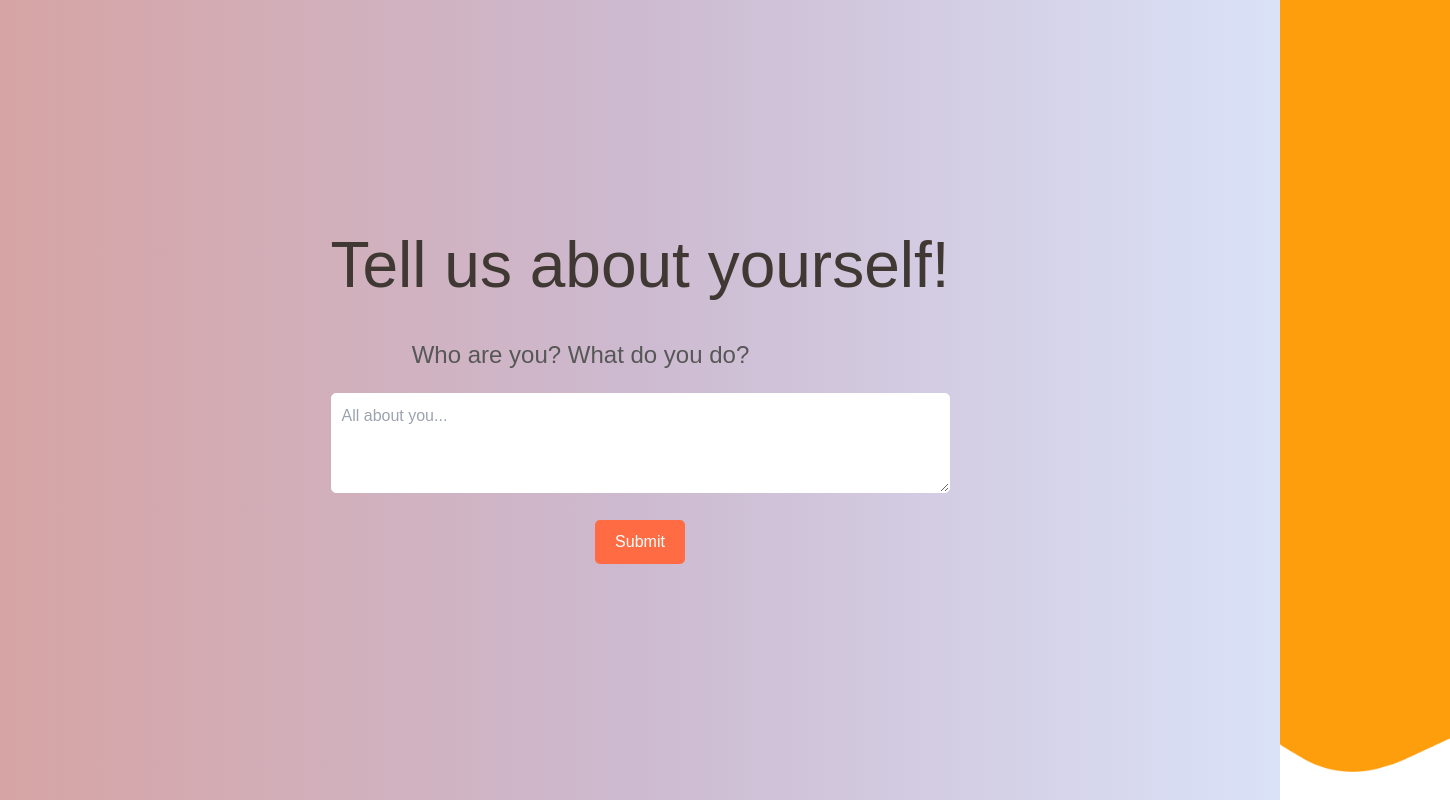
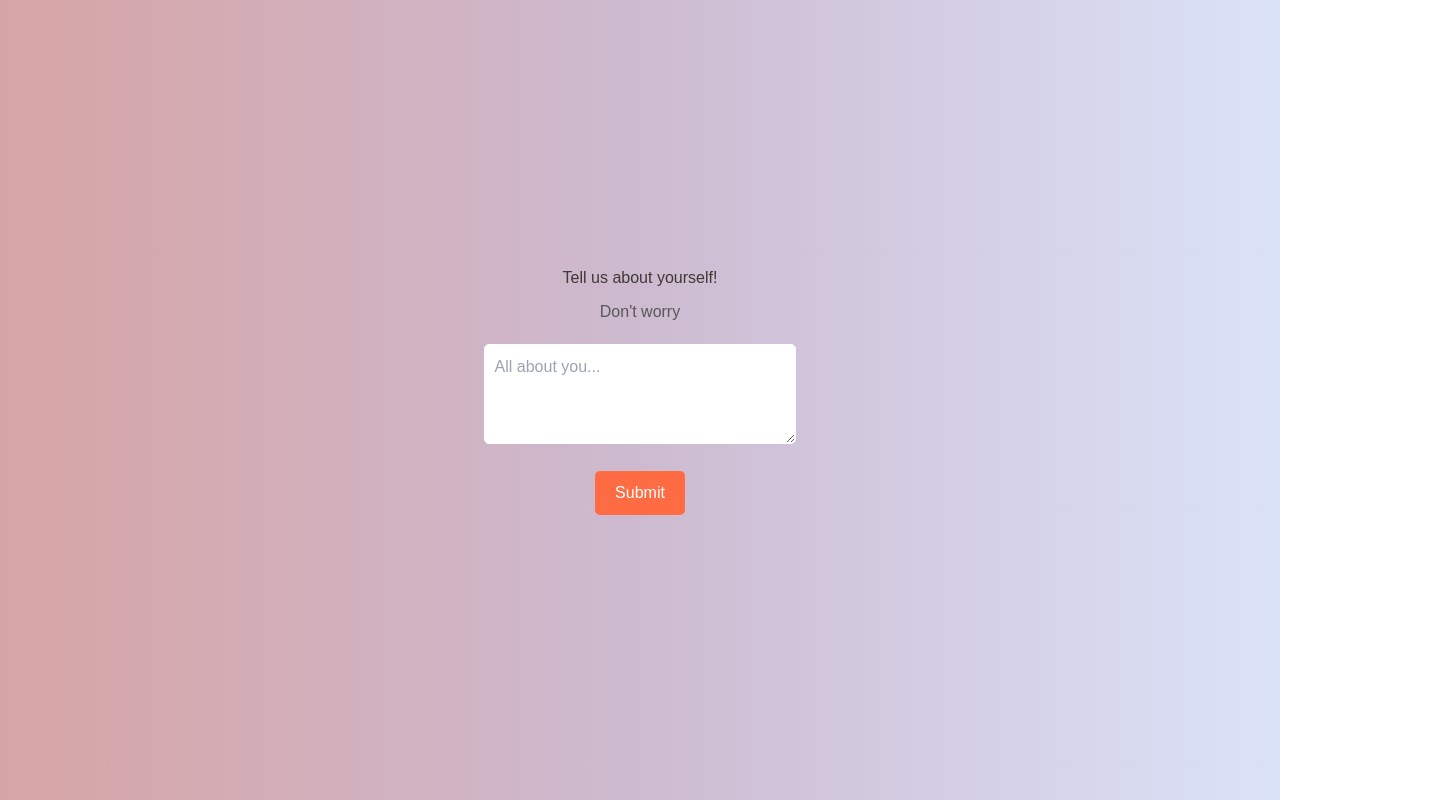
Before and after one commit to KhoaNguyenAn/Toritomo, a React (Create React App) app: page /Preferences in a window 1280 px wide. Shown: the whole page, 1450 px wide, since content can reach past the window. Built offline with nearby package versions, Linux system fonts and the light colour scheme.

Commit message:
claned up the preferences and profile js pages

```diff
--- a/package.json
+++ b/package.json
@@ -5,8 +5,6 @@
   "dependencies": {
     "@emotion/react": "^11.10.5",
     "@emotion/styled": "^11.10.5",
-    "@material-ui/core": "^4.12.4",
-    "@material-ui/icons": "^4.11.3",
     "@mui/icons-material": "^5.11.0",
     "@mui/material": "^5.11.0",
     "@react-spring/web": "^9.5.5",
@@ -15,6 +13,7 @@
     "@testing-library/user-event": "^13.5.0",
     "autoprefixer": "^10.4.18",
     "axios": "^1.6.7",
+    "firebase": "^10.8.1",
     "mdb-react-ui-kit": "^7.2.0",
     "postcss": "^8.4.35",
     "react": "^18.2.0",
--- a/src/App.css
+++ b/src/App.css
@@ -3,7 +3,8 @@
 @import 'tailwindcss/utilities';
 @import url('https://fonts.googleapis.com/css2?family=Readex+Pro:wght@200;300;400;500;600;700;800&display=swap');
 
-html, body {
+html,
+body {
   margin: 0;
   padding: 0;
   text-align: center;
@@ -23,7 +24,7 @@ h2 {
 }
 
 .primary-button {
-    color: rgb(255,255,255);
+  color: rgb(255, 255, 255);
   text-transform: uppercase;
   font-size: 15px;
   background: linear-gradient(45deg, rgb(254, 48, 114), rgb(255, 89, 64));
@@ -57,6 +58,7 @@ img {
   max-width: 100%;
   height: auto;
 }
+
 .App {
   min-height: 100vh;
   width: 85vw;
@@ -70,9 +72,11 @@ nav {
   justify-content: space-between;
   min-height: 90px;
 }
+
 .navbar-menu-container {
   display: none;
 }
+
 .navbar-links-container a {
   margin-right: 3rem;
   text-decoration: none;
@@ -80,6 +84,7 @@ nav {
   font-size: 1.1rem;
   font-weight: 600;
 }
+
 .primary-button {
   padding: 0.9rem 1.75rem;
   background-color: white;
@@ -91,21 +96,26 @@ nav {
   font-weight: 600;
   transition: 0.2s;
 }
+
 .navbar-cart-icon {
   font-size: 1.15rem;
 }
+
 .primary-button:hover {
   background-color: rgb(234, 234, 234);
 }
+
 .navbar-menu-container svg {
   font-size: 1.5rem;
   cursor: pointer;
 }
+
 .home-banner-container {
   position: relative;
   display: flex;
   padding-top: 3rem;
 }
+
 .home-bannerImage-container {
   position: absolute;
   top: -100px;
@@ -113,10 +123,12 @@ nav {
   z-index: -2;
   max-width: 700px;
 }
+
 .home-image-section {
   max-width: 600px;
   flex: 1;
 }
+
 .home-text-section {
   flex: 1;
   display: flex;
@@ -124,13 +136,17 @@ nav {
   justify-content: center;
   align-items: flex-start;
 }
+
 .primary-heading {
   font-size: clamp(2rem, 5vw, 4rem);
   color: #4c4c4c;
   max-width: 2000px;
-  white-space: nowrap; /* Prevent text from wrapping to a new line */
-  overflow: hidden; /* Hide overflow */
-  text-overflow: ellipsis; /* Indicate that text is cut off */
+  white-space: nowrap;
+  /* Prevent text from wrapping to a new line */
+  overflow: hidden;
+  /* Hide overflow */
+  text-overflow: ellipsis;
+  /* Indicate that text is cut off */
 }
 
 .primary-text {
@@ -139,6 +155,7 @@ nav {
   color: #6a6a6a;
   margin: 1.5rem 0rem;
 }
+
 .secondary-button {
   padding: 1rem 2.5rem;
   background-color: #fe9e0d;
@@ -154,13 +171,16 @@ nav {
   align-items: center;
   justify-content: center;
 }
+
 .secondary-button svg {
   margin-left: 0.75rem;
   font-size: 1.5rem;
 }
+
 .secondary-button:hover {
   background-color: #e48f0f;
 }
+
 .about-section-container {
   margin-top: 20rem;
   position: relative;
@@ -168,30 +188,36 @@ nav {
   align-items: center;
   justify-content: space-between;
 }
+
 .about-background-image-container {
   position: absolute;
   left: -150px;
   z-index: -2;
 }
+
 .about-section-image-container {
   flex: 0.9;
   margin-right: 1rem;
 }
+
 .about-section-text-container {
   flex: 1;
   justify-content: center;
   display: flex;
   flex-direction: column;
 }
+
 .primary-subheading {
   font-weight: 700;
   color: #fe9e0d;
   font-size: 1.15rem;
 }
+
 .about-buttons-container {
   margin-top: 2rem;
   display: flex;
 }
+
 .watch-video-button {
   margin-left: 2rem;
   background-color: transparent;
@@ -207,13 +233,16 @@ nav {
   align-items: center;
   justify-content: center;
 }
+
 .watch-video-button svg {
   font-size: 3rem;
   margin-right: 1rem;
 }
+
 .contact-page-wrapper h1 {
   max-width: 900px !important;
 }
+
 .contact-page-wrapper {
   display: flex;
   align-items: center;
@@ -221,6 +250,7 @@ nav {
   flex-direction: column;
   margin: 6rem 0rem;
 }
+
 .contact-form-container {
   background-color: white;
   max-width: 700px;
@@ -231,6 +261,7 @@ nav {
   padding: 1rem;
   border-radius: 5rem;
 }
+
 .contact-form-container input {
   flex: 1;
   height: 100%;
@@ -239,22 +270,27 @@ nav {
   font-size: 1.3rem;
   padding: 0.5rem 1rem;
 }
+
 .footer-wrapper {
   margin: 6rem 0rem;
   display: flex;
   margin-top: 10rem;
 }
+
 .footer-logo-container {
   max-width: 110px;
 }
+
 .footer-icons {
   margin-top: 2.5rem;
 }
+
 .footer-icons svg {
   font-size: 1.5rem;
   margin-right: 1.25rem;
   color: #585858;
 }
+
 /* .footer-section-one {
   border: 2px solid blue;
 } */
@@ -263,17 +299,20 @@ nav {
   display: flex;
   justify-content: flex-end;
 }
+
 .footer-section-columns {
   display: flex;
   flex-direction: column;
   min-width: 190px;
 }
+
 .footer-section-columns span {
   margin: 0.25rem 0rem;
   font-weight: 600;
   color: #4c4c4c;
   cursor: pointer;
 }
+
 .testimonial-section-bottom {
   margin-top: 2rem;
   background-color: white;
@@ -286,9 +325,11 @@ nav {
   flex-direction: column;
   text-align: center;
 }
+
 .testimonial-section-bottom {
   margin: 2rem auto;
 }
+
 .testimonial-section-bottom p {
   font-weight: 700;
   color: #515151;
@@ -296,30 +337,37 @@ nav {
   font-size: 1.1rem;
   margin: 2rem 0rem;
 }
+
 .testimonials-stars-container svg {
   margin: 0rem 0.25rem;
   font-size: 1.5rem;
   color: #fe9e0d;
 }
+
 .testimonial-section-bottom h2 {
   margin-top: 1.5rem;
 }
+
 .work-section-wrapper {
   margin-top: 15rem;
 }
+
 .work-section-top p {
   text-align: center;
   max-width: 600px !important;
 }
+
 .work-section-top h1 {
   max-width: 700px !important;
 }
+
 .work-section-top {
   display: flex;
   justify-content: center;
   align-items: center;
   flex-direction: column;
 }
+
 .work-section-info {
   width: 290px;
   min-height: 350px;
@@ -334,9 +382,11 @@ nav {
   color: #505050;
   margin: 1rem 2rem;
 }
+
 .work-section-info h2 {
   margin: 1rem 0rem;
 }
+
 .work-section-bottom {
   margin-top: 5rem;
   display: flex;
@@ -344,6 +394,7 @@ nav {
   align-items: center;
   flex-wrap: wrap;
 }
+
 .work-section-info p {
   flex: 1;
   display: flex;
@@ -356,86 +407,108 @@ nav {
     margin-right: 1rem;
     font-size: 1rem;
   }
+
   .primary-button {
     font-size: 1rem;
   }
+
   .home-bannerImage-container {
     max-width: 600px;
   }
 }
+
 @media (max-width: 800px) {
   .nav-logo-container {
     max-width: 140px;
   }
+
   .navbar-links-container {
     display: none;
   }
+
   .navbar-menu-container {
     display: flex;
   }
+
   .home-bannerImage-container {
     max-width: 450px;
   }
+
   .home-banner-container,
   .about-section-container {
     flex-direction: column-reverse;
     align-items: center;
     justify-content: center;
   }
+
   .about-section-container {
     flex-direction: column;
   }
+
   .home-image-section,
   .about-section-image-container {
     width: 100%;
     max-width: 400px;
   }
+
   .primary-heading {
     text-align: center;
     max-width: 90%;
   }
+
   .primary-text {
     text-align: center;
     max-width: 80%;
   }
+
   .home-text-section,
   .about-section-text-container {
     justify-content: center;
     align-items: center;
     margin-top: 4rem;
   }
+
   .secondary-button {
     font-size: 1rem;
     padding: 0.8rem 2rem;
     cursor: pointer;
   }
+
   .about-section-container {
     margin-top: 5rem !important;
   }
+
   .about-buttons-container {
     justify-content: center;
     flex-direction: column;
   }
+
   .primary-subheading {
     text-align: center;
   }
+
   .watch-video-button {
     margin-left: 0rem !important;
     margin-top: 1rem;
     font-size: 1rem !important;
   }
+
   .watch-video-button svg {
     margin-right: 0.5rem !important;
   }
+
   .about-section-image-container {
     margin-right: 0rem !important;
   }
+
   .work-section-wrapper {
     margin-top: 5rem !important;
   }
+
   .work-section-bottom {
     margin-top: 1rem !important;
   }
+
   .contact-form-container {
     padding: 0.5rem !important;
     flex-direction: column;
@@ -443,6 +516,7 @@ nav {
     align-items: center;
     border-radius: 1rem !important;
   }
+
   .contact-form-container input {
     font-size: 1rem !important;
     max-width: 100%;
@@ -450,21 +524,27 @@ nav {
     margin-bottom: 0.8rem !important;
     text-align: center;
   }
+
   .footer-wrapper {
     flex-direction: column;
   }
+
   .footer-section-two {
     flex-direction: column;
     margin-top: 2rem;
   }
+
   .footer-section-columns {
     margin: 1rem 0rem;
   }
+
   .App {
     max-width: 95vw;
   }
 }
+
 @media (max-width: 600px) {
+
   .home-bannerImage-container,
   .about-background-image-container {
     display: none;
@@ -504,7 +584,8 @@ textarea {
   border: 1px solid #ffffff;
   border-radius: 5px;
   resize: vertical;
-  min-height: 100px; /* Adjust based on your preference */
+  min-height: 100px;
+  /* Adjust based on your preference */
 }
 
 button {
@@ -547,6 +628,14 @@ button:hover {
 }
 
 
+html,
+body {
+  margin: 0;
+  padding: 0;
+  width: 100%;
+  height: 100%;
+  background-image: linear-gradient(to left, #DAE2F8, rgb(205, 186, 208), #D6A4A4);
+}
 
 .full-screen-container {
   display: flex;
@@ -555,10 +644,20 @@ button:hover {
   justify-content: center;
   padding: 20px;
   margin: 0 auto;
-  width: 100vw; /* 100% of the viewport width */
-  height: 100vh; /* 100% of the viewport height */
-  background-image: linear-gradient(to left, #DAE2F8, rgb(205, 186, 208), #D6A4A4);
+  width: 100vw;
+  /* 100% of the viewport width */
+  min-height: 100vh;
+  /* Minimum 100% of the viewport height */
+  box-sizing: border-box;
+  /* Ensures padding does not affect the overall dimensions */
 }
+
+/* Ensure the body takes at least the full height of the viewport */
+body {
+  display: flex;
+  flex-direction: column;
+}
+
 
 
 /*-------- Service  --------*/
--- /dev/null
+++ b/src/Components/Preferences.css
@@ -0,0 +1,103 @@
+.profile-section-wrapper {
+    display: flex;
+    flex-direction: column;
+    align-items: center;
+    justify-content: center;
+    padding: 20px;
+    margin: 0 auto;
+    max-width: 600px;
+
+}
+
+.preferences-primary-heading {
+    text-align: center;
+    margin-bottom: 10px;
+    color: #3f3833;
+}
+
+.preferences-sub-heading {
+    text-align: center;
+    margin-bottom: 20px;
+    color: #575757;
+}
+
+.input-preferences {
+    width: 100%;
+    padding: 10px;
+    margin-bottom: 20px;
+    border: 1px solid #ffffff;
+    border-radius: 5px;
+    resize: vertical;
+    min-height: 100px;
+    /* Adjust based on your preference */
+}
+
+button {
+    padding: 10px 20px;
+    border: none;
+    border-radius: 5px;
+    background-color: #ff6c43;
+    color: white;
+    cursor: pointer;
+    margin-bottom: 20px;
+
+}
+
+button:hover {
+    background-color: #ff9c51;
+}
+
+.checklist-wrapper {
+    width: 100%;
+}
+
+.checklist-wrapper h2 {
+    text-align: center;
+    color: #333;
+}
+
+.checklist-wrapper div {
+    display: flex;
+    align-items: center;
+    margin-bottom: 10px;
+}
+
+.checklist-wrapper input[type="checkbox"] {
+    margin-right: 10px;
+}
+
+.checklist-wrapper label {
+    margin: 0;
+    color: #555;
+}
+
+
+html,
+body {
+    margin: 0;
+    padding: 0;
+    width: 100%;
+    height: 100%;
+    background-image: linear-gradient(to left, #DAE2F8, rgb(205, 186, 208), #D6A4A4);
+}
+
+.full-screen-container {
+    display: flex;
+    flex-direction: column;
+    align-items: center;
+    justify-content: center;
+    padding: 20px;
+    margin: 0 auto;
+    width: 100vw;
+    /* 100% of the viewport width */
+    min-height: 100vh;
+    /* Minimum 100% of the viewport height */
+    box-sizing: border-box;
+    /* Ensures padding does not affect the overall dimensions */
+}
+
+/* Ensure the body takes at least the full height of the viewport */
+body {
+    display: flex;
+    flex-direction: column;
+}
--- a/src/Components/Preferences.js
+++ b/src/Components/Preferences.js
@@ -3,7 +3,8 @@ import { useNavigate } from 'react-router';
 import axios from 'axios';
 import BannerBackground from "../Assets/home-banner-background.png";
 import BannerImage from "../Assets/home-banner-image.png";
-import '../App.css'
+import '../App.css';
+import './Preferences.css';
 
 function Preferences() {
   const navigate = useNavigate();
@@ -11,22 +12,22 @@ function Preferences() {
   const [checklistItems, setChecklistItems] = useState([]);
   const [isSubmitted, setIsSubmitted] = useState(false);
 
-  const handleSendMessage = async() => {
+  const handleSendMessage = async () => {
     try {
       const response = await axios.post('https://api.openai.com/v1/chat/completions',
         {
           model: "gpt-3.5-turbo",
           messages: [
-                {role:"system", content: "I am a service generation assitant, given a paragraph about skills and services that a person is looking about, I will tell them potential services which match their description. I will not suggest consulting services even if they seem appropriate."},
-                {role:"user", content: "I am looking for someone to help repair my car"},
-                {role:"assistant", content: "Mechanical Repairman, Repairman, Hardware Skills, Towing, DIY Mechanical Engineer"},
-                {role:"user", content: "I am struggling to come up with ideas for a video, and I am not that great at video editing."},
-                {role:"assistant", content: "Video Editing, Content Creation, Art Direction, Creative Direction"},
-                {role:"user", content: "I would love to eat healthy, but I currently don't have the skills nor knowledge to do so."},
-                {role:"assistant", content: "Personal Chef, Nutritional Dietitian, Cooking CLasses, Life Coach Sessions"},
-                {role:"user", content: "I am trying to learn new skills and improve my grades. Some things I would love to get into are Yoga, Bouldering and making clothing."},
-                {role:"assistant", content:"Tutoring Services, Yoga Workshops, Bouldering Classes, Sewing Workshops"},
-                {role:"user", content: inputText}],
+            { role: "system", content: "I am a service generation assitant, given a paragraph about skills and services that a person is looking about, I will tell them potential services which match their description. I will not suggest consulting services even if they seem appropriate." },
+            { role: "user", content: "I am looking for someone to help repair my car" },
+            { role: "assistant", content: "Mechanical Repairman, Repairman, Hardware Skills, Towing, DIY Mechanical Engineer" },
+            { role: "user", content: "I am struggling to come up with ideas for a video, and I am not that great at video editing." },
+            { role: "assistant", content: "Video Editing, Content Creation, Art Direction, Creative Direction" },
+            { role: "user", content: "I would love to eat healthy, but I currently don't have the skills nor knowledge to do so." },
+            { role: "assistant", content: "Personal Chef, Nutritional Dietitian, Cooking CLasses, Life Coach Sessions" },
+            { role: "user", content: "I am trying to learn new skills and improve my grades. Some things I would love to get into are Yoga, Bouldering and making clothing." },
+            { role: "assistant", content: "Tutoring Services, Yoga Workshops, Bouldering Classes, Sewing Workshops" },
+            { role: "user", content: inputText }],
           max_tokens: 200,
           n: 1,
           stop: null,
@@ -76,22 +77,18 @@ function Preferences() {
   return (
     <div className="full-screen-container">
 
-      <div className="home-bannerImage-container">
-        <img src={BannerBackground} alt="" />
-      </div>
+
       <div className="profile-section-top">
-        <h1 className="primary-heading">Tell us about yourself!</h1>
-        <p className="primary-text">
-          Who are you? What do you do?
+        <h1 className="preferences-primary-heading">Tell us about yourself!</h1>
+        <p className="preferences-sub-heading">
+          Don't worry
         </p>
-        <textarea
+        <textarea className="input-preferences"
           value={inputText}
           onChange={handleInputChange}
           placeholder="All about you..."
         />
         <button onClick={handleSendMessage}>Submit</button>
-      </div>
-
         {isSubmitted && (
           <div className="checklist-wrapper">
             <h2>Select what applies to you:</h2>
@@ -100,6 +97,9 @@ function Preferences() {
           </div>
         )}
       </div>
+
+
+    </div>
   );
 };
 
```
Also changed, not shown: src/Components/Profile.js (+13 -15 lines), src/index.js (+14 -33 lines), 17 other files (tests, documents, lock files or other folders). Lines whose indentation alone changed are shown as unchanged.
